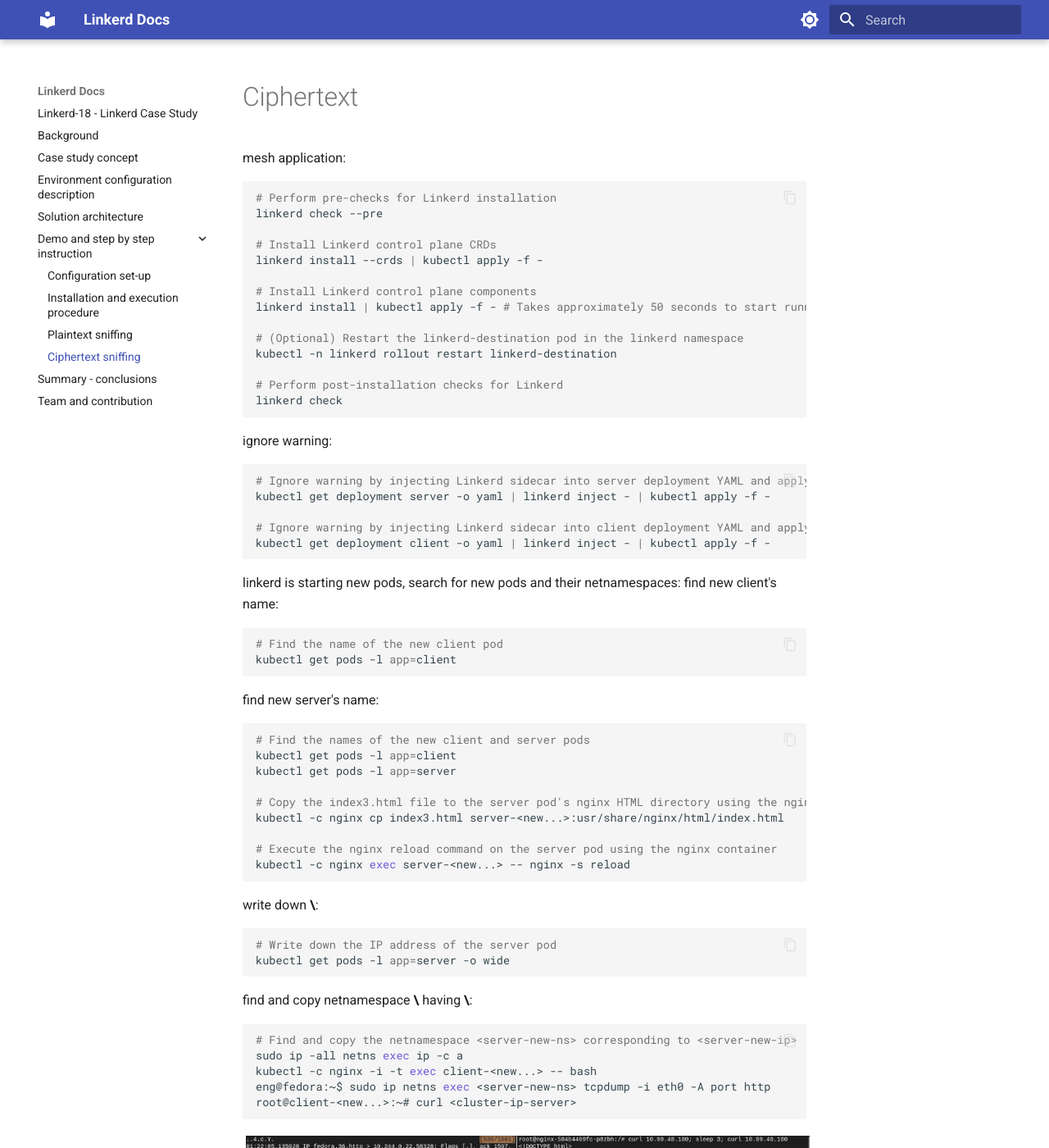
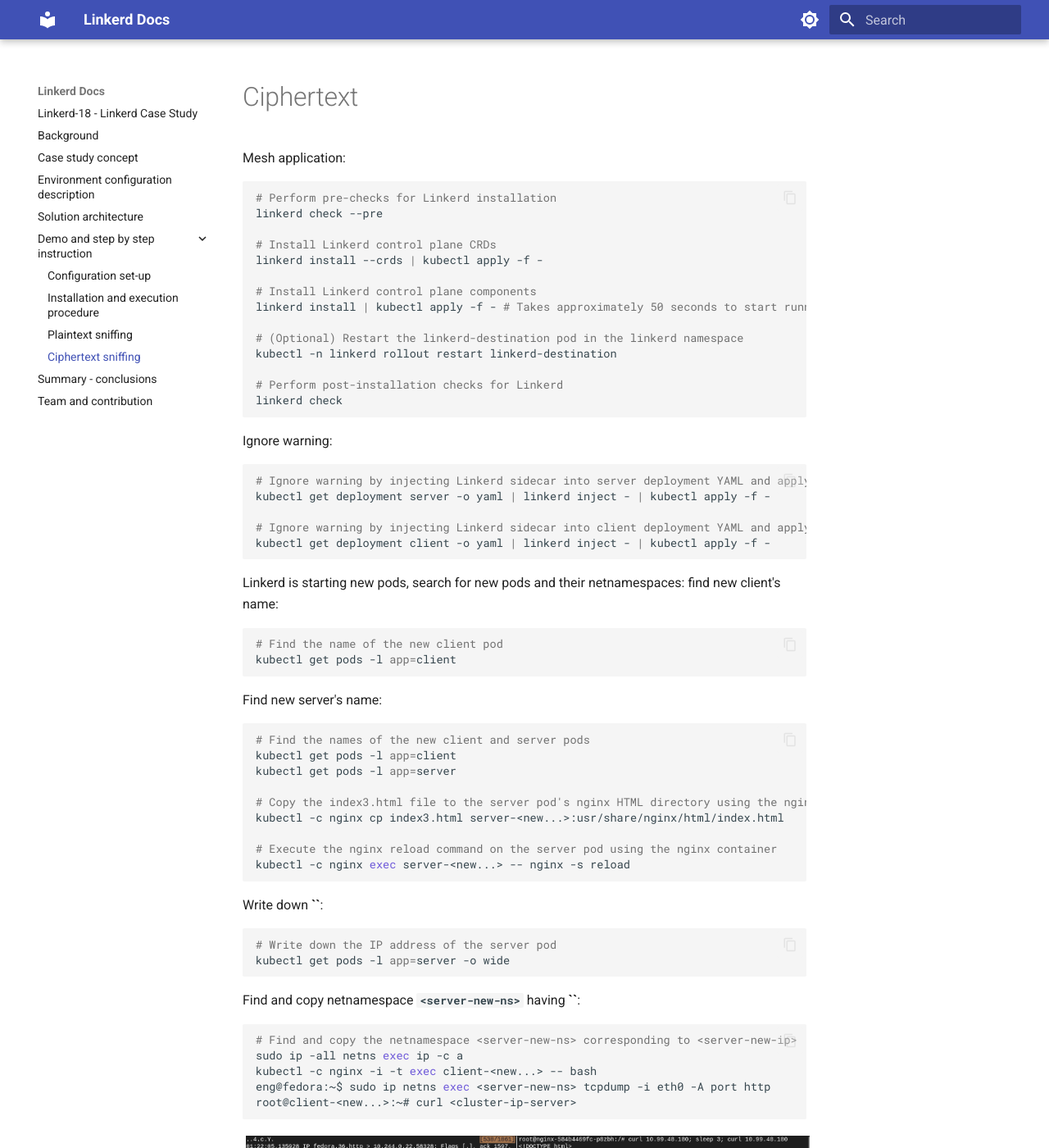
Before and after one commit to piotrkica/SUU_Linkerd, an MkDocs documentation site: the page built from docs/ciphertext.md, in a window 1280 px wide and 1400 px high. Shown: the whole window at 82% size. Built offline with MkDocs 1.6.1 and Material for MkDocs 9.7.7, drawn with Linux system fonts in a browser that asks for light colours.

````diff
--- a/docs/ciphertext.md
+++ b/docs/ciphertext.md
@@ -1,6 +1,6 @@
 # Ciphertext
 
-mesh application:
+Mesh application:
 
 ```bash
 # Perform pre-checks for Linkerd installation
@@ -20,7 +20,7 @@
 
 ```
 
-ignore warning:
+Ignore warning:
 
 ```bash
 # Ignore warning by injecting Linkerd sidecar into server deployment YAML and applying the modified configuration
@@ -31,14 +31,14 @@
 
 ```
 
-linkerd is starting new pods, search for new pods and their netnamespaces: find new client's name:
+Linkerd is starting new pods, search for new pods and their netnamespaces: find new client's name:
 
 ```bash
 # Find the name of the new client pod
 kubectl get pods -l app=client
 ```
 
-find new server's name:
+Find new server's name:
 
 ```bash
 # Find the names of the new client and server pods
@@ -52,14 +52,14 @@
 kubectl -c nginx exec server-<new...> -- nginx -s reload
 ```
 
-write down **\<server-new-ip>**:
+Write down **\`<server-new-ip>`**:
 
 ```bash
 # Write down the IP address of the server pod
 kubectl get pods -l app=server -o wide
 ```
 
-find and copy netnamespace **\<server-new-ns>** having **\<server-new-ip>**:
+Find and copy netnamespace **`<server-new-ns>`** having **\`<server-new-ip>`**:
 
 ```bash
 # Find and copy the netnamespace <server-new-ns> corresponding to <server-new-ip>
````
Also changed, not shown: docs/configuration_setup.md (+9 -3 lines), docs/installation.md (+2 -2 lines), docs/plaintext.md (+3 -3 lines), docs/summary.md (+10 -6 lines).
